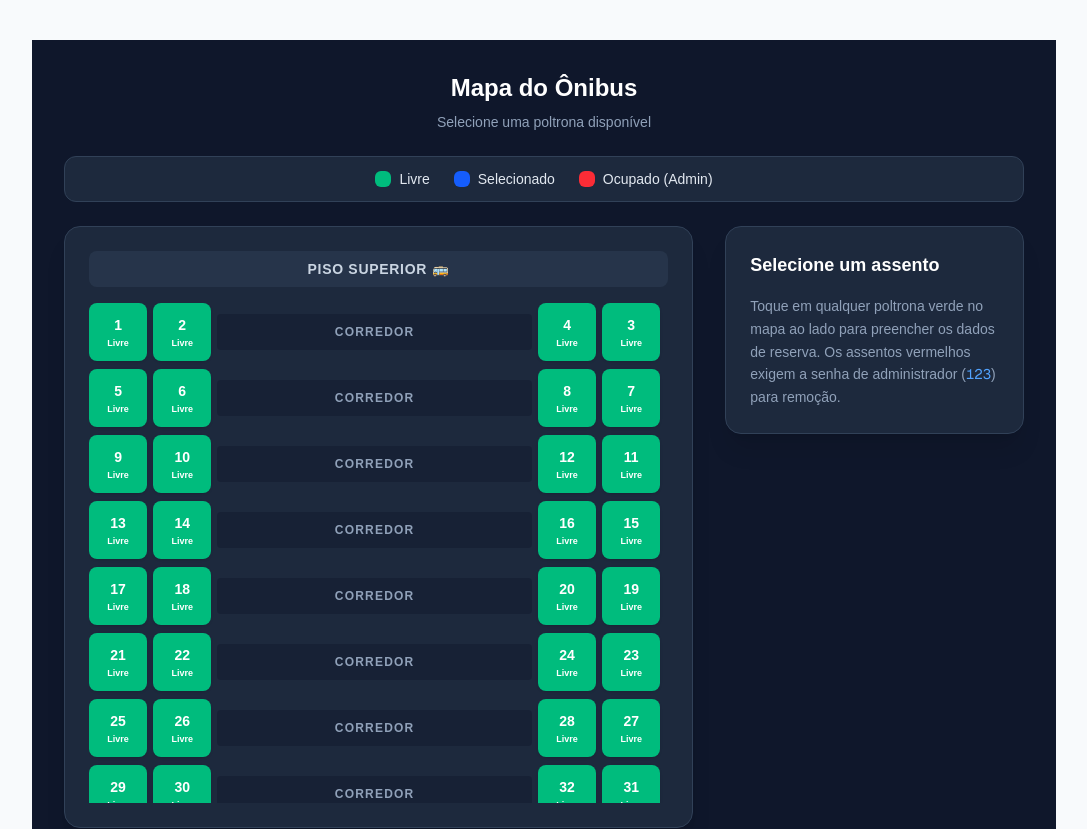
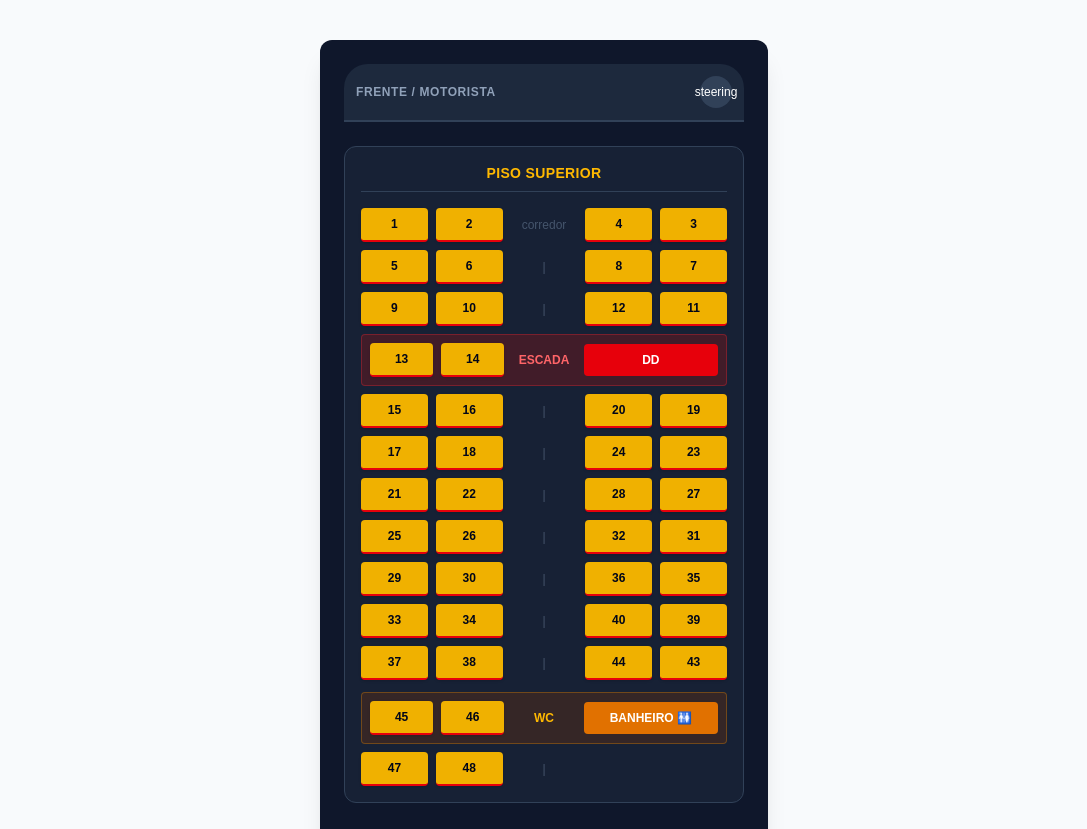
Before and after one commit to lcverissimogusmao-beep/onibus-reserva, a Next.js app: page / in a window 1280 px wide. Shown: the top 829 px of the page, without its empty margins (96-1183 px from the left). Built offline with nearby package versions, Linux system fonts and the light colour scheme; no server answers; the database is empty.

Commit message:
Atualizado layout do autocarro com piso superior, inferior, escada DD e banheiro

```diff
--- a/src/components/SeatMap.tsx
+++ b/src/components/SeatMap.tsx
@@ -1,264 +1,141 @@
-'use client'
+'use client';
 
-import { useState, useEffect } from 'react'
-import { supabase } from '@/lib/supabase'
+import React from 'react';
 
-const ADMIN_PASSWORD = 'jocerlanadm' // Palavra-passe de administrador desejada
+// Exemplo de componente para o layout do autocarro Double Decker
+export default function SeatMap({ seats, selectedSeats, onSelectSeat }) {
+  // Assentos do Piso Superior (1 a 48 + DD + Banheiro)
+  // Lado esquerdo: pares (1, 3, 5...), Lado direito: pares (2, 4, 6...) mas organizados por filas
+  const upperFloorRows = [
+    { left: [1, 5], right: [3, 4] },   // Fila 1 (Esquerda: 1, 5; Direita: 3, 4 conforme a imagem)
+    { left: [5, 6], right: [8, 7] },
+    { left: [9, 10], right: [12, 11] },
+    { left: [13, 14], type: 'stairs', right: ['DD', 'DD'] }, // Espaço da Escada DD
+    { left: [15, 16], right: [20, 19] },
+    { left: [17, 18], right: [24, 23] },
+    { left: [21, 22], right: [28, 27] },
+    { left: [25, 26], right: [32, 31] },
+    { left: [29, 30], right: [36, 35] },
+    { left: [33, 34], right: [40, 39] },
+    { left: [37, 38], right: [44, 43] },
+    { left: [41, 42], type: 'bathroom', right: ['BANHEIRO', 'BANHEIRO'] }, // Banheiro
+    { left: [45, 46], right: null },
+    { left: [47, 48], right: null },
+  ];
 
-interface Reserva {
-  id: number
-  assento: string
-  nome: string
-  documento: string
-  email: string
-}
-
-export default function SeatMap() {
-  const [reservas, setReservas] = useState<Reserva[]>([])
-  const [selectedSeat, setSelectedSeat] = useState<string | null>(null)
-  const [nome, setNome] = useState('')
-  const [documento, setDocumento] = useState('')
-  const [email, setEmail] = useState('')
-  const [loading, setLoading] = useState(false)
-
-  // Gerar linhas de assentos no formato exato da planta do autocarro (Pares cruzados: ex. 1, 2, corredor, 4, 3)
-  // Total de 15 fileiras para 60 lugares
-  const rows = Array.from({ length: 15 }, (_, rowIndex) => {
-    const base = rowIndex * 4
-    return {
-      left1: `A${base + 1}`,
-      left2: `A${base + 2}`,
-      right1: `A${base + 4}`,
-      right2: `A${base + 3}`,
-    }
-  })
-
-  const fetchReservas = async () => {
-    const { data, error } = await supabase.from('reservas').select('*')
-    if (error) {
-      console.error('Erro ao buscar reservas:', error.message)
-    } else if (data) {
-      setReservas(data)
-    }
-  }
-
-  useEffect(() => {
-    fetchReservas()
-  }, [])
-
-  const getAssentoOcupado = (seatNumber: string) => {
-    return reservas.find((r) => r.assento === seatNumber)
-  }
-
-  const handleSeatClick = async (seatNumber: string) => {
-    const ocupado = getAssentoOcupado(seatNumber)
-
-    if (ocupado) {
-      const pass = window.prompt(
-        `O assento ${seatNumber} está reservado por ${ocupado.nome}.\nDigite a palavra-passe de administrador para cancelar esta reserva:`
-      )
-
-      if (pass === null) return
-
-      if (pass !== ADMIN_PASSWORD) {
-        alert('Palavra-passe incorreta! Apenas administradores podem cancelar reservas.')
-        return
-      }
-
-      setLoading(true)
-      const { error } = await supabase.from('reservas').delete().eq('id', ocupado.id)
-      setLoading(false)
-
-      if (error) {
-        alert('Erro ao cancelar reserva: ' + error.message)
-      } else {
-        alert(`Reserva do assento ${seatNumber} cancelada com sucesso!`)
-        fetchReservas()
-      }
-    } else {
-      setSelectedSeat(seatNumber)
-    }
-  }
-
-  const handleReserve = async (e: React.FormEvent) => {
-    e.preventDefault()
-    if (!selectedSeat) return
-
-    setLoading(true)
-
-    const { error } = await supabase.from('reservas').insert([
-      {
-        assento: selectedSeat,
-        nome,
-        documento,
-        email,
-      },
-    ])
-
-    setLoading(false)
-
-    if (error) {
-      alert('Erro ao realizar reserva: ' + error.message)
-    } else {
-      alert(`Assento ${selectedSeat} reservado com sucesso!`)
-      setSelectedSeat(null)
-      setNome('')
-      setDocumento('')
-      setEmail('')
-      fetchReservas()
-    }
-  }
-
-  // Função auxiliar para renderizar cada botão de assento com o estilo correto
-  const renderSeatButton = (seat: string) => {
-    const ocupado = getAssentoOcupado(seat)
-    const isSelected = selectedSeat === seat
-
-    let bgColor = 'bg-emerald-500 hover:bg-emerald-600 text-white'
-    if (ocupado) {
-      bgColor = 'bg-red-500 hover:bg-red-600 text-white cursor-pointer'
-    } else if (isSelected) {
-      bgColor = 'bg-blue-600 text-white ring-2 ring-blue-300'
-    }
+  // Assentos do Piso Inferior (49 a 60)
+  const lowerFloorRows = [
+    { left: [49, 53, 57], right: [52, 56, 60] }, // Ajustado para as 3 filas traseiras da imagem
+    { left: [50, 54, 58], right: [51, 55, 59] },
+  ];
 
   return (
-      <button
-        key={seat}
-        onClick={() => handleSeatClick(seat)}
-        className={`py-3 px-1 rounded-lg font-medium transition-all flex flex-col items-center justify-center text-xs shadow-sm ${bgColor}`}
-      >
-        <span className="font-bold text-sm">{seat.replace('A', '')}</span>
-        <span className="text-[9px] font-semibold mt-0.5 text-white">
-          {ocupado ? 'Ocupado' : isSelected ? 'Selecionado' : 'Livre'}
-        </span>
-      </button>
-    )
-  }
+    <div className="flex flex-col items-center p-6 bg-slate-900 text-white rounded-xl shadow-xl max-w-md mx-auto">
+      {/* 🚍 CABINE DO MOTORISTA */}
+      <div className="w-full flex justify-between items-center bg-slate-800 p-3 rounded-t-3xl border-b-2 border-slate-700 mb-6">
+        <span className="text-xs tracking-wider text-slate-400 font-semibold">FRENTE / MOTORISTA</span>
+        <div className="w-8 h-8 rounded-full bg-slate-700 flex items-center justify-center text-xs"> steering </div>
+      </div>
 
-  return (
-    <div className="max-w-5xl mx-auto p-3 sm:p-6 md:p-8 bg-slate-900 min-h-screen text-slate-100">
-      <h1 className="text-xl sm:text-2xl font-bold text-center mb-2 text-white">
-        Mapa do Ônibus
-      </h1>
-      <p className="text-center text-xs sm:text-sm text-slate-400 mb-6">
-        Selecione uma poltrona disponível
-      </p>
+      {/* 🏢 PISO SUPERIOR */}
+      <div className="w-full bg-slate-800/60 p-4 rounded-xl border border-slate-700 mb-6">
+        <h3 className="text-center text-amber-400 font-bold mb-4 tracking-wide text-sm border-b border-slate-700 pb-2">
+          PISO SUPERIOR
+        </h3>
 
-      {/* Legenda */}
-      <div className="flex flex-wrap justify-center gap-4 sm:gap-6 mb-6 text-xs sm:text-sm bg-slate-800 p-3 rounded-xl border border-slate-700">
-        <div className="flex items-center gap-2">
-          <div className="w-4 h-4 bg-emerald-500 rounded-md"></div>
-          <span className="text-slate-200">Livre</span>
+        <div className="space-y-2">
+          {/* Fila 1 e 2 */}
+          <div className="grid grid-cols-5 gap-2 items-center text-center">
+            <Seat id={1} /> <Seat id={2} />
+            <div className="text-slate-600 text-xs"> corredor </div>
+            <Seat id={4} /> <Seat id={3} />
           </div>
-        <div className="flex items-center gap-2">
-          <div className="w-4 h-4 bg-blue-600 rounded-md"></div>
-          <span className="text-slate-200">Selecionado</span>
+          <div className="grid grid-cols-5 gap-2 items-center text-center">
+            <Seat id={5} /> <Seat id={6} />
+            <div className="text-slate-600 text-xs">|</div>
+            <Seat id={8} /> <Seat id={7} />
           </div>
-        <div className="flex items-center gap-2">
-          <div className="w-4 h-4 bg-red-500 rounded-md"></div>
-          <span className="text-slate-200">Ocupado (Admin)</span>
+          <div className="grid grid-cols-5 gap-2 items-center text-center">
+            <Seat id={9} /> <Seat id={10} />
+            <div className="text-slate-600 text-xs">|</div>
+            <Seat id={12} /> <Seat id={11} />
+          </div>
+
+          {/* Bloco DD (Escada) */}
+          <div className="grid grid-cols-5 gap-2 items-center text-center bg-red-900/40 p-2 rounded border border-red-500/30">
+            <Seat id={13} /> <Seat id={14} />
+            <div className="text-red-400 text-xs font-bold">ESCADA</div>
+            <div className="col-span-2 bg-red-600 text-white text-xs font-bold py-2 rounded flex items-center justify-center">
+              DD
             </div>
           </div>
 
-      <div className="grid grid-cols-1 lg:grid-cols-3 gap-6 sm:gap-8 items-start">
-        {/* Layout Visual do Autocarro */}
-        <div className="lg:col-span-2 bg-slate-800 p-4 sm:p-6 rounded-2xl shadow-xl border border-slate-700">
-          <div className="text-center font-bold text-slate-300 mb-4 py-2 bg-slate-700/50 rounded-lg text-xs sm:text-sm tracking-wider uppercase">
-            Piso Superior 🚌
+          {/* Filas seguintes do Piso Superior */}
+          {[
+            { l1: 15, l2: 16, r1: 20, r2: 19 },
+            { l1: 17, l2: 18, r1: 24, r2: 23 },
+            { l1: 21, l2: 22, r1: 28, r2: 27 },
+            { l1: 25, l2: 26, r1: 32, r2: 31 },
+            { l1: 29, l2: 30, r1: 36, r2: 35 },
+            { l1: 33, l2: 34, r1: 40, r2: 39 },
+            { l1: 37, l2: 38, r1: 44, r2: 43 },
+          ].map((row, index) => (
+            <div key={index} className="grid grid-cols-5 gap-2 items-center text-center">
+              <Seat id={row.l1} /> <Seat id={row.l2} />
+              <div className="text-slate-600 text-xs">|</div>
+              <Seat id={row.r1} /> <Seat id={row.r2} />
             </div>
+          ))}
 
-          <div className="max-h-[500px] overflow-y-auto pr-2 space-y-2">
-            {rows.map((row, idx) => (
-              <div key={idx} className="grid grid-cols-9 gap-1.5 items-center">
-                {/* Lado esquerdo (2 assentos) */}
-                <div className="col-span-2 grid grid-cols-2 gap-1.5">
-                  {renderSeatButton(row.left1)}
-                  {renderSeatButton(row.left2)}
-                </div>
-
-                {/* Corredor central */}
-                <div className="col-span-5 text-center text-[10px] sm:text-xs font-semibold text-slate-400 uppercase tracking-widest bg-slate-900/40 py-2.5 rounded">
-                  Corredor
-                </div>
-
-                {/* Lado direito (2 assentos) */}
-                <div className="col-span-2 grid grid-cols-2 gap-1.5">
-                  {renderSeatButton(row.right1)}
-                  {renderSeatButton(row.right2)}
+          {/* Bloco BANHEIRO */}
+          <div className="grid grid-cols-5 gap-2 items-center text-center bg-amber-900/30 p-2 rounded border border-amber-500/30 mt-3">
+            <Seat id={45} /> <Seat id={46} />
+            <div className="text-amber-400 text-xs font-bold">WC</div>
+            <div className="col-span-2 bg-amber-600 text-white text-xs font-bold py-2 rounded flex items-center justify-center">
+              BANHEIRO 🚻
             </div>
           </div>
-            ))}
+          <div className="grid grid-cols-5 gap-2 items-center text-center">
+            <Seat id={47} /> <Seat id={48} />
+            <div className="text-slate-600 text-xs">|</div>
+            <div className="col-span-2"></div>
+          </div>
         </div>
       </div>
 
-        {/* Formulário / Lateral */}
-        <div className="bg-slate-800 p-4 sm:p-6 rounded-2xl shadow-xl border border-slate-700 lg:sticky lg:top-6">
-          <h2 className="text-base sm:text-lg font-semibold mb-4 text-white">
-            {selectedSeat ? `Reservar Assento: ${selectedSeat.replace('A', '')}` : 'Selecione um assento'}
-          </h2>
-
-          {selectedSeat ? (
-            <form onSubmit={handleReserve} className="space-y-3 sm:space-y-4">
-              <div>
-                <label className="block text-xs sm:text-sm font-medium text-slate-300 mb-1">Nome Completo</label>
-                <input
-                  type="text"
-                  required
-                  value={nome}
-                  onChange={(e) => setNome(e.target.value)}
-                  className="w-full px-3 py-2 bg-slate-900 border border-slate-700 rounded-lg focus:outline-none focus:ring-2 focus:ring-blue-500 text-white text-sm"
-                  placeholder="Ex: João da Silva"
-                />
+      {/* 🔻 DIVISÃO DE PISOS */}
+      <div className="w-full text-center my-2 border-t border-dashed border-slate-500 pt-2">
+        <span className="text-xs uppercase tracking-widest text-amber-400 font-bold bg-slate-800 px-3 py-1 rounded-full border border-slate-700">
+          Piso Inferior
+        </span>
       </div>
 
-              <div>
-                <label className="block text-xs sm:text-sm font-medium text-slate-300 mb-1">Documento (CPF/RG)</label>
-                <input
-                  type="text"
-                  required
-                  value={documento}
-                  onChange={(e) => setDocumento(e.target.value)}
-                  className="w-full px-3 py-2 bg-slate-900 border border-slate-700 rounded-lg focus:outline-none focus:ring-2 focus:ring-blue-500 text-white text-sm"
-                  placeholder="Ex: 000.000.000-00"
-                />
+      {/* 🏢 PISO INFERIOR (Assentos 49 a 60) */}
+      <div className="w-full bg-slate-800/60 p-4 rounded-xl border border-slate-700 mt-2">
+        <div className="space-y-2">
+          <div className="grid grid-cols-4 gap-2 items-center text-center">
+            <Seat id={49} /> <Seat id={50} />
+            <Seat id={52} /> <Seat id={51} />
           </div>
-
-              <div>
-                <label className="block text-xs sm:text-sm font-medium text-slate-300 mb-1">E-mail</label>
-                <input
-                  type="email"
-                  required
-                  value={email}
-                  onChange={(e) => setEmail(e.target.value)}
-                  className="w-full px-3 py-2 bg-slate-900 border border-slate-700 rounded-lg focus:outline-none focus:ring-2 focus:ring-blue-500 text-white text-sm"
-                  placeholder="exemplo@email.com"
-                />
+          <div className="grid grid-cols-4 gap-2 items-center text-center">
+            <Seat id={53} /> <Seat id={54} />
+            <Seat id={56} /> <Seat id={55} />
           </div>
-
-              <div className="flex gap-3 pt-2">
-                <button
-                  type="submit"
-                  disabled={loading}
-                  className="flex-1 bg-blue-600 hover:bg-blue-700 text-white font-medium py-2.5 rounded-lg transition-colors disabled:opacity-50 text-sm shadow-md"
-                >
-                  {loading ? 'Salvando...' : 'Confirmar Reserva'}
-                </button>
-                <button
-                  type="button"
-                  onClick={() => setSelectedSeat(null)}
-                  className="px-4 py-2.5 bg-slate-700 hover:bg-slate-600 text-slate-200 font-medium rounded-lg transition-colors text-sm"
-                >
-                  Cancelar
-                </button>
-              </div>
-            </form>
-          ) : (
-            <p className="text-slate-400 text-xs sm:text-sm leading-relaxed">
-              Toque em qualquer poltrona verde no mapa ao lado para preencher os dados de reserva. Os assentos vermelhos exigem a senha de administrador (<code className="text-blue-400">123</code>) para remoção.
-            </p>
-          )}
+          <div className="grid grid-cols-4 gap-2 items-center text-center">
+            <Seat id5={57} id={57} /> <Seat id={58} />
+            <Seat id={60} /> <Seat id={59} />
           </div>
         </div>
       </div>
-  )
+    </div>
+  );
 }
+
+// Subcomponente auxiliar para estilizar o botão do assento
+function Seat({ id }: { id: number }) {
+  return (
+    <button className="bg-yellow-500 hover:bg-yellow-400 text-slate-950 font-bold text-xs py-2 rounded shadow transition-all border-b-2 border-red-600">
+      {id}
+    </button>
+  );
+}
```
Lines whose indentation alone changed are shown as unchanged.
